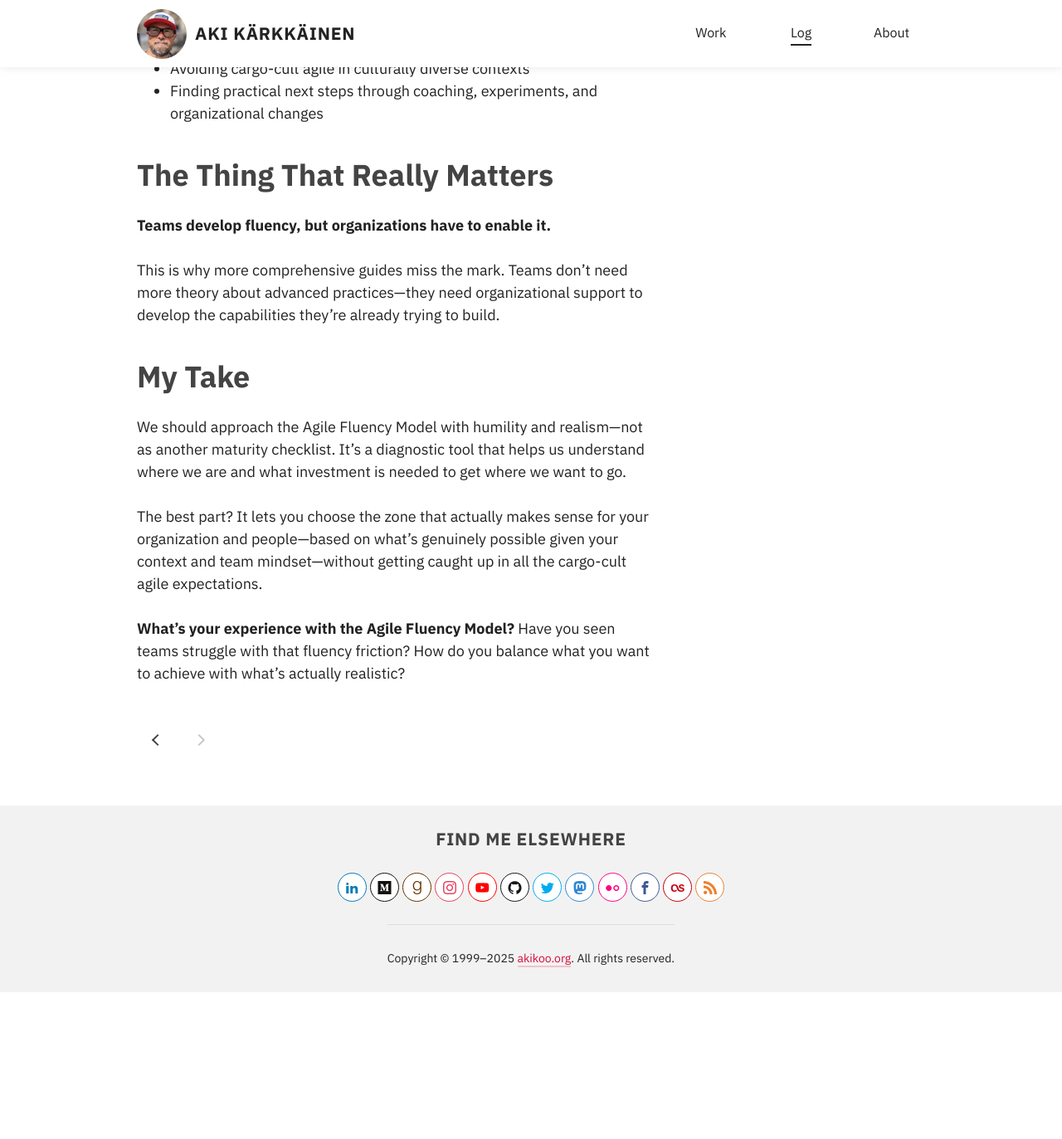
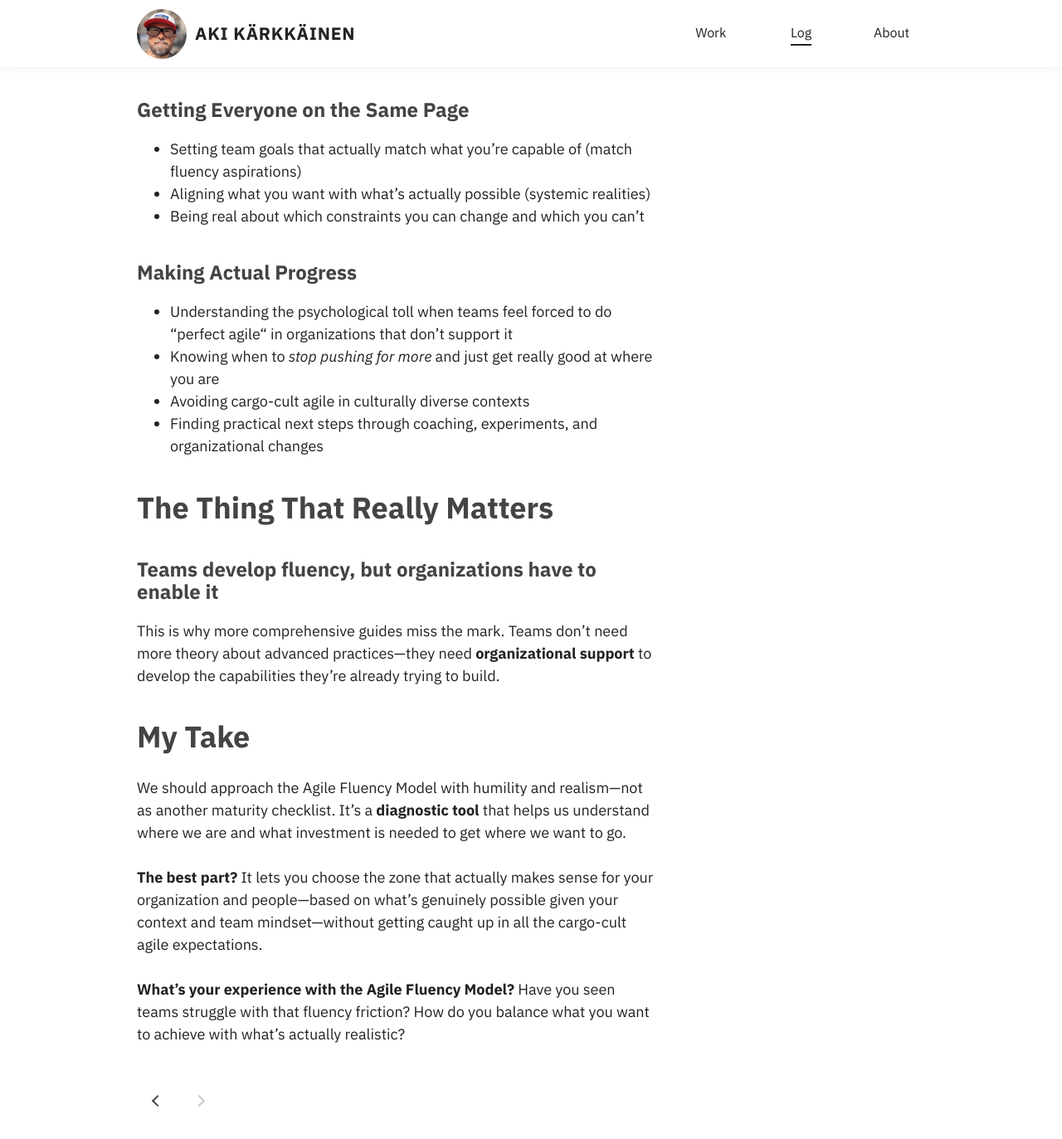
Before and after one commit to akikoo/akikoo.github.io, a Jekyll site: the page built from _posts/2025-07-16-why-the-agile-fluency-model-matters.html, in a window 1280 px wide and 1400 px high, scrolled down 2705 px. Shown: the top 1373 px of the window at 83% size. Built offline with Jekyll 4.4.1, drawn with Linux system fonts in a browser that asks for light colours; some web fonts are replaced; before the commit the page ends 3901 px from its top, so only the background shows below that; some of the changed text lies outside the part shown.

Commit message:
Adapt markup

```diff
--- a/_posts/2025-07-16-why-the-agile-fluency-model-matters.html
+++ b/_posts/2025-07-16-why-the-agile-fluency-model-matters.html
@@ -12,7 +12,7 @@
 <figure>
   <img src="{{site.imgpath}}/agile_fluency_model.png" alt="" />
   <figcaption>
-    <p class="figcaption"><i>Source: <a href="https://martinfowler.com/articles/agileFluency.html">The Agile Fluency Model</a></i>.</p>
+    <p class="figcaption">The Agile Fluency Model <i><a href="https://martinfowler.com/articles/agileFluency.html">(image source)</a></i>.</p>
   </figcaption>
 </figure>
 
@@ -24,12 +24,20 @@
 <p>More importantly, it directly addresses the <a href="/log/2023/06/20/agile-habits/">mindset and habits</a> challenge while acknowledging <strong>system constraints</strong> that most agile guides simply ignore.</p>
 
 <h2>The Four Zones (Plus a Reality Check)</h2>
-<p>The model introduces four zones: <strong>Focusing</strong>, <strong>Delivering</strong>, <strong>Optimizing</strong>, and <strong>Strengthening</strong>.</p>
+<p><a href="https://martinfowler.com/articles/agileFluency.html">The Agile Fluency Model</a> introduces four zones: <strong>Focusing</strong>, <strong>Delivering</strong>, <strong>Optimizing</strong>, and <strong>Strengthening</strong>.</p>
 <p>Here’s the uncomfortable truth: Many teams will never develop fluency in that fourth zone (Strengthening), and many won’t even hit the third (Optimizing). Firstly, it takes more time to develop fluency in those two zones, and secondly, they require organisational changes. <strong>And that’s perfectly fine</strong>.</p>
+
+<figure>
+  <img src="{{site.imgpath}}/agile_fluency_model_detailed.png" alt="" />
+  <figcaption>
+    <p class="figcaption"><a href="https://martinfowler.com/articles/agileFluency.html">The Agile Fluency Model</a> (detailed version).</p>
+  </figcaption>
+</figure>
+
 <p><strong>This isn’t a maturity model—it’s a collection of choices</strong>. As the model puts it: <q>Each zone represents a fully-mature choice. Each one brings value.</q></p>
 
 <h2>The Question That Actually Matters</h2>
-<p><strong>Are we building practices or capabilities?</strong></p>
+<h3>Are we building practices or capabilities?</h3>
 <p>Many teams focus on adopting practices (events, tools, processes) rather than <a href="/log/2025/07/06/breaking-free-from-the-capability-trap/">developing capabilities</a> (problem-solving, adaptation, flow). The Agile Fluency Model works as a <strong>developmental roadmap</strong> to build those capabilities—not a performance target to rush toward.</p>
 <p>Pushing teams toward next fluency zone without organizational support only creates stress and disengagement.</p>
 
@@ -58,10 +66,10 @@
 </ul>
 
 <h2>The Thing That Really Matters</h2>
-<p><strong>Teams develop fluency, but organizations have to enable it.</strong></p>
-<p>This is why more comprehensive guides miss the mark. Teams don’t need more theory about advanced practices—they need organizational support to develop the capabilities they’re already trying to build.</p>
+<h3>Teams develop fluency, but organizations have to enable it</h3>
+<p>This is why more comprehensive guides miss the mark. Teams don’t need more theory about advanced practices—they need <strong>organizational support</strong> to develop the capabilities they’re already trying to build.</p>
 
 <h2>My Take</h2>
-<p>We should approach the Agile Fluency Model with humility and realism—not as another maturity checklist. It’s a diagnostic tool that helps us understand where we are and what investment is needed to get where we want to go.</p>
-<p>The best part? It lets you choose the zone that actually makes sense for your organization and people—based on what’s genuinely possible given your context and team mindset—without getting caught up in all the cargo-cult agile expectations.</p>
+<p>We should approach the Agile Fluency Model with humility and realism—not as another maturity checklist. It’s a <strong>diagnostic tool</strong> that helps us understand where we are and what investment is needed to get where we want to go.</p>
+<p><strong>The best part?</strong> It lets you choose the zone that actually makes sense for your organization and people—based on what’s genuinely possible given your context and team mindset—without getting caught up in all the cargo-cult agile expectations.</p>
 <p><strong>What’s your experience with the Agile Fluency Model?</strong> Have you seen teams struggle with that fluency friction? How do you balance what you want to achieve with what’s actually realistic?</p>
```
